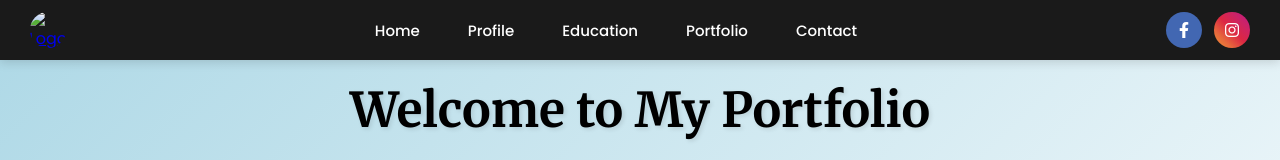
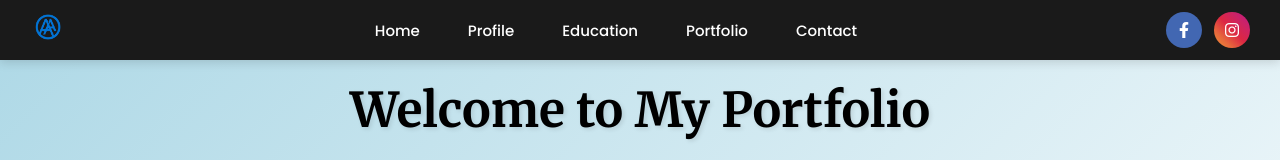
Before and after one commit to Asrul643/Asrul-sWebsite, a plain HTML site: page portfolio.html in a window 1280 px wide. Shown: the top 160 px of the page. Drawn offline with Linux system fonts and the light colour scheme.

Commit message:
Update portfolio.html

```diff
--- a/portfolio.html
+++ b/portfolio.html
@@ -16,7 +16,7 @@
 
             <div class="nav-logo">
                 <a href="student.html">
-                <img src="Image/ChatGPT_Image_Jun_3__2025__10_44_53_PM-removebg-preview.png" alt="Logo">
+                <img src="ChatGPT_Image_Jun_3__2025__10_44_53_PM-removebg-preview.png" alt="Logo">
                 </a>
             </div>
 
```
